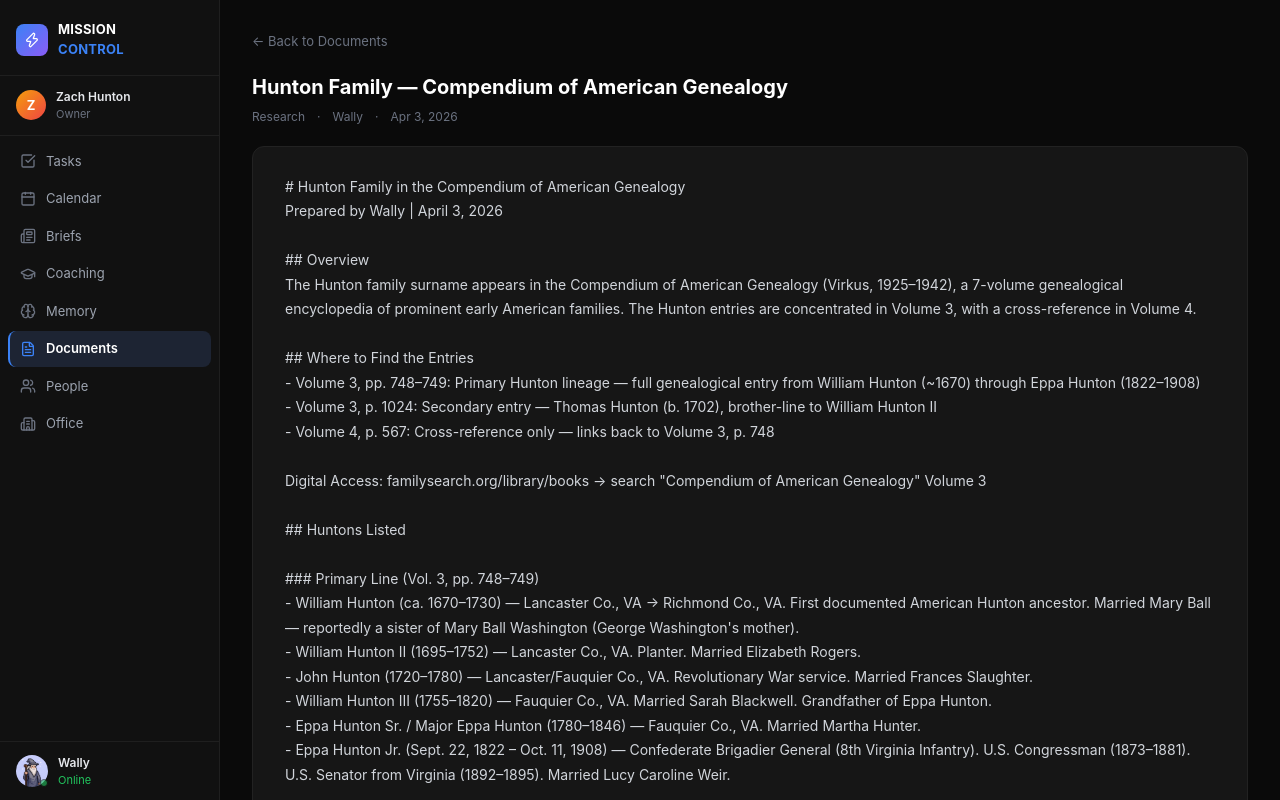
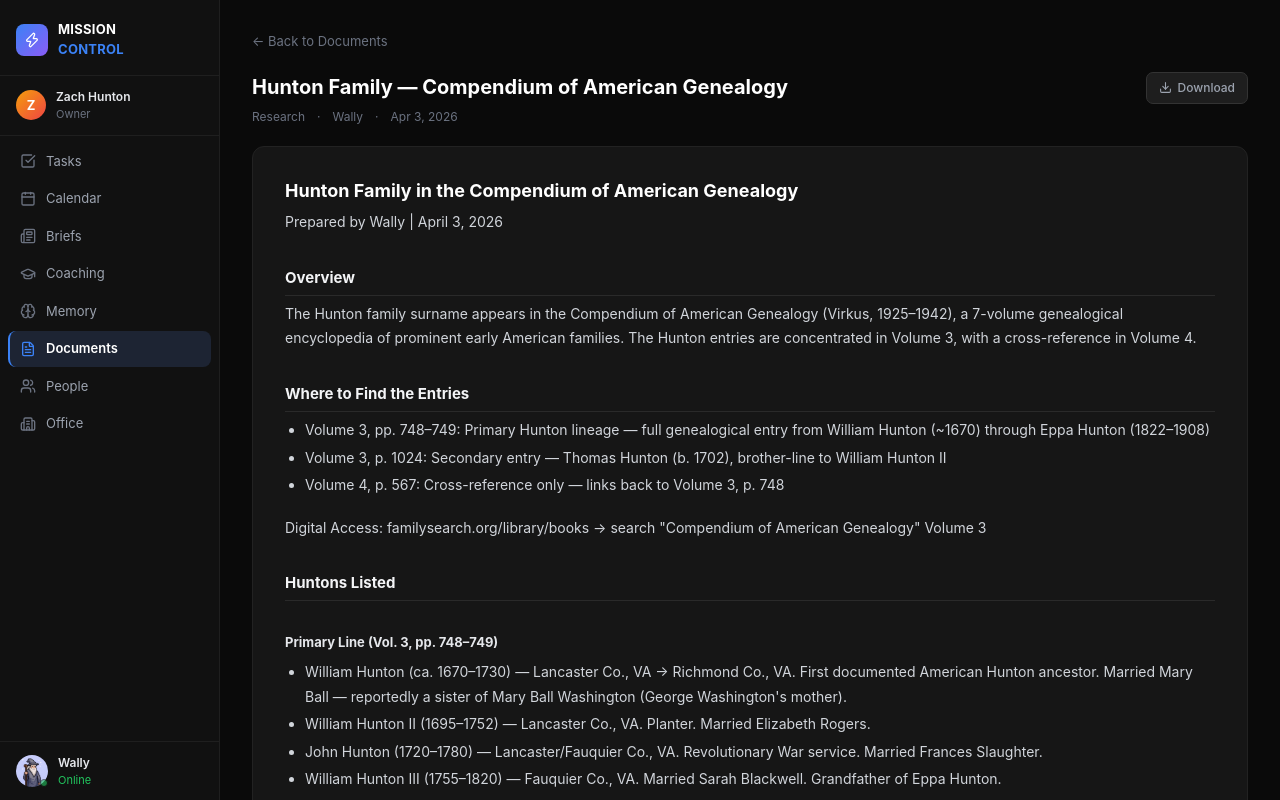
Before and after one commit to zhunton/mission-control, a Next.js app: page /documents in a window 1280 px wide. Both pictures are taken after a click on the button 750 px from the left and 151 px from the top of the page. Built offline with nearby package versions, Linux system fonts and the light colour scheme.

Commit message:
Documents: add download button and markdown rendering

```diff
--- a/app/documents/page.tsx
+++ b/app/documents/page.tsx
@@ -1,6 +1,7 @@
 "use client";
 
 import { useState } from "react";
+import { Download } from "lucide-react";
 
 const documents = [
   {
@@ -51,6 +52,99 @@ Research conducted via Perplexity AI deep research. Primary source verification
   },
 ];
 
+function renderMarkdown(text: string): React.ReactNode[] {
+  const lines = text.split("\n");
+  const result: React.ReactNode[] = [];
+  let listItems: React.ReactNode[] = [];
+  let key = 0;
+
+  const flushList = () => {
+    if (listItems.length > 0) {
+      result.push(
+        <ul key={key++} style={{ margin: "6px 0 10px 0", paddingLeft: 20, listStyleType: "disc" }}>
+          {listItems}
+        </ul>
+      );
+      listItems = [];
+    }
+  };
+
+  const renderInline = (s: string): React.ReactNode => {
+    const parts = s.split(/(\*\*[^*]+\*\*)/g);
+    return parts.map((p, i) =>
+      p.startsWith("**") && p.endsWith("**") ? (
+        <strong key={i}>{p.slice(2, -2)}</strong>
+      ) : (
+        p
+      )
+    );
+  };
+
+  for (const raw of lines) {
+    const line = raw;
+
+    if (/^### /.test(line)) {
+      flushList();
+      result.push(
+        <div key={key++} style={{ fontSize: 13, fontWeight: 700, color: "#e5e7eb", marginTop: 16, marginBottom: 4 }}>
+          {renderInline(line.slice(4))}
+        </div>
+      );
+    } else if (/^## /.test(line)) {
+      flushList();
+      result.push(
+        <div key={key++} style={{ fontSize: 15, fontWeight: 700, color: "#f3f4f6", marginTop: 20, marginBottom: 6, borderBottom: "1px solid #2a2a2a", paddingBottom: 4 }}>
+          {renderInline(line.slice(3))}
+        </div>
+      );
+    } else if (/^# /.test(line)) {
+      flushList();
+      result.push(
+        <div key={key++} style={{ fontSize: 18, fontWeight: 700, color: "#fff", marginBottom: 4 }}>
+          {renderInline(line.slice(2))}
+        </div>
+      );
+    } else if (/^- /.test(line)) {
+      listItems.push(
+        <li key={key++} style={{ marginBottom: 3 }}>
+          {renderInline(line.slice(2))}
+        </li>
+      );
+    } else if (/^\d+\. /.test(line)) {
+      flushList();
+      result.push(
+        <div key={key++} style={{ marginBottom: 4, paddingLeft: 4 }}>
+          {renderInline(line)}
+        </div>
+      );
+    } else if (line.trim() === "") {
+      flushList();
+      result.push(<div key={key++} style={{ height: 8 }} />);
+    } else {
+      flushList();
+      result.push(
+        <div key={key++} style={{ marginBottom: 2 }}>
+          {renderInline(line)}
+        </div>
+      );
+    }
+  }
+
+  flushList();
+  return result;
+}
+
+function downloadDocument(title: string, content: string) {
+  const sanitized = title.replace(/[^a-z0-9\-_ ]/gi, "").trim().replace(/\s+/g, "-");
+  const blob = new Blob([content], { type: "text/markdown;charset=utf-8" });
+  const url = URL.createObjectURL(blob);
+  const a = document.createElement("a");
+  a.href = url;
+  a.download = `${sanitized}.md`;
+  a.click();
+  URL.revokeObjectURL(url);
+}
+
 export default function DocumentsPage() {
   const [selected, setSelected] = useState<string | null>(null);
 
@@ -76,7 +170,8 @@ export default function DocumentsPage() {
         >
           ← Back to Documents
         </button>
-        <div style={{ marginBottom: 20 }}>
+        <div style={{ marginBottom: 20, display: "flex", alignItems: "flex-start", justifyContent: "space-between", gap: 16 }}>
+          <div>
             <h1 style={{ fontSize: 20, fontWeight: 700, color: "#fff", margin: 0, marginBottom: 6 }}>{doc.title}</h1>
             <div style={{ display: "flex", gap: 12, fontSize: 12, color: "#6b7280" }}>
               <span>{doc.type}</span>
@@ -85,6 +180,36 @@ export default function DocumentsPage() {
               <span>·</span>
               <span>{doc.date}</span>
             </div>
+          </div>
+          <button
+            onClick={() => downloadDocument(doc.title, doc.content)}
+            style={{
+              display: "flex",
+              alignItems: "center",
+              gap: 6,
+              background: "#1e1e1e",
+              border: "1px solid #333",
+              borderRadius: 7,
+              color: "#9ca3af",
+              fontSize: 12,
+              fontWeight: 500,
+              cursor: "pointer",
+              padding: "6px 12px",
+              flexShrink: 0,
+              whiteSpace: "nowrap",
+            }}
+            onMouseEnter={(e) => {
+              (e.currentTarget as HTMLButtonElement).style.borderColor = "#555";
+              (e.currentTarget as HTMLButtonElement).style.color = "#e5e7eb";
+            }}
+            onMouseLeave={(e) => {
+              (e.currentTarget as HTMLButtonElement).style.borderColor = "#333";
+              (e.currentTarget as HTMLButtonElement).style.color = "#9ca3af";
+            }}
+          >
+            <Download size={13} />
+            Download
+          </button>
         </div>
         <div
           style={{
@@ -95,11 +220,10 @@ export default function DocumentsPage() {
             color: "#d1d5db",
             fontSize: 14,
             lineHeight: 1.75,
-            whiteSpace: "pre-wrap",
             fontFamily: "inherit",
           }}
         >
-          {doc.content}
+          {renderMarkdown(doc.content)}
         </div>
       </div>
     );
```
Lines whose indentation alone changed are shown as unchanged.
